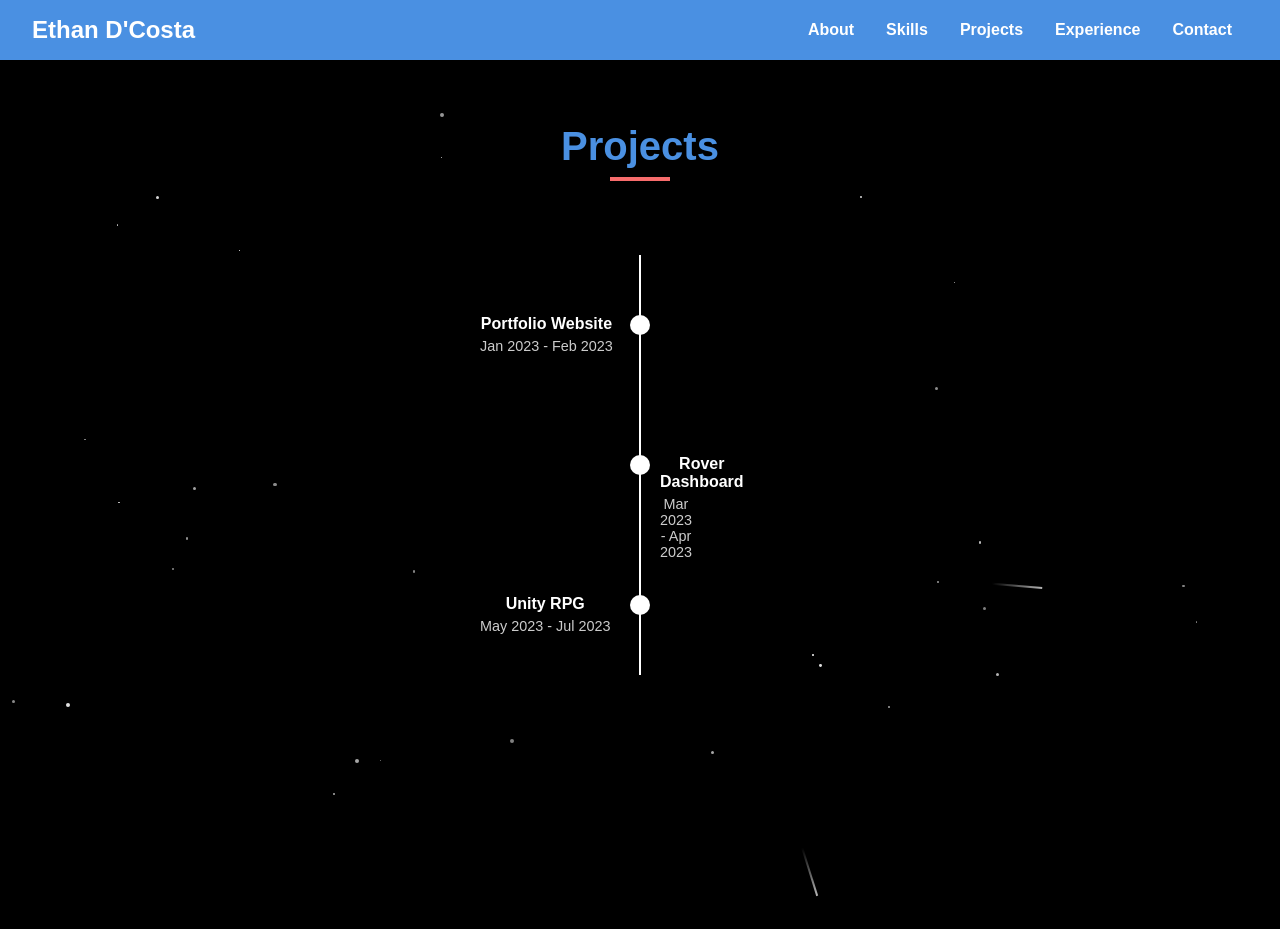
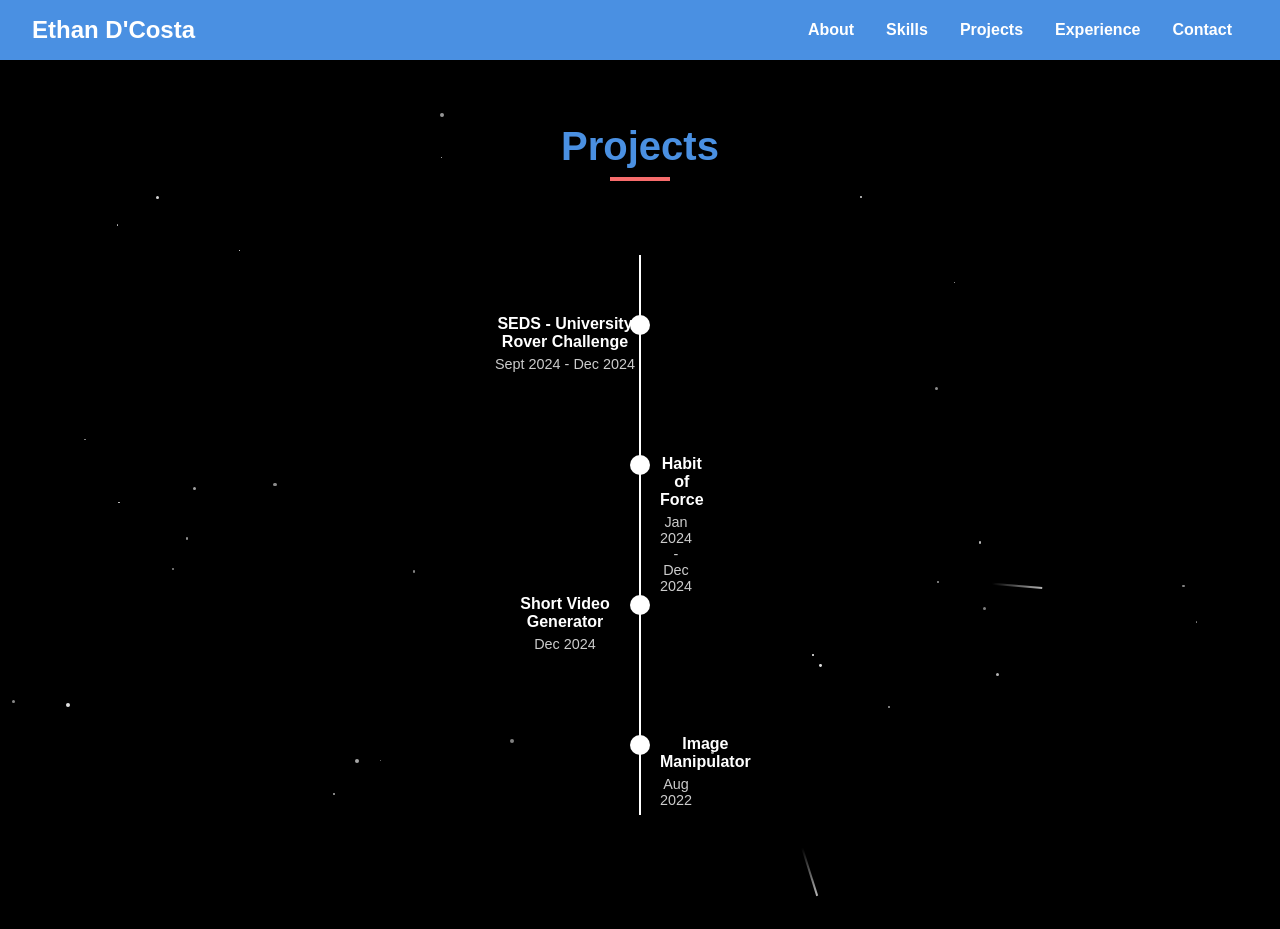
Before and after one commit to ethandcosta/website, a React (Create React App) app: page /projects in a window 1280 px wide. Before the commit the page ends 800 px from the top, so only its background shows below. Built offline with nearby package versions, Linux system fonts and the light colour scheme.

Commit message:
removed boilerplate, cleaned up css

```diff
--- a/public/index.html
+++ b/public/index.html
@@ -1,43 +1,18 @@
 <!DOCTYPE html>
 <html lang="en">
   <head>
+    <link rel="icon" href="data:," />
     <meta charset="utf-8" />
-    <link rel="icon" href="%PUBLIC_URL%/favicon.ico" />
     <meta name="viewport" content="width=device-width, initial-scale=1" />
     <meta name="theme-color" content="#000000" />
     <meta
-      name="description"
-      content="Web site created using create-react-app"
+      name="Ethan D'Costa"
+      content="Ethan's professional portfolio"
     />
-    <link rel="apple-touch-icon" href="%PUBLIC_URL%/logo192.png" />
-    <!--
-      manifest.json provides metadata used when your web app is installed on a
-      user's mobile device or desktop. See https://developers.google.com/web/fundamentals/web-app-manifest/
-    -->
-    <link rel="manifest" href="%PUBLIC_URL%/manifest.json" />
-    <!--
-      Notice the use of %PUBLIC_URL% in the tags above.
-      It will be replaced with the URL of the `public` folder during the build.
-      Only files inside the `public` folder can be referenced from the HTML.
-
-      Unlike "/favicon.ico" or "favicon.ico", "%PUBLIC_URL%/favicon.ico" will
-      work correctly both with client-side routing and a non-root public URL.
-      Learn how to configure a non-root public URL by running `npm run build`.
-    -->
-    <title>React App</title>
+    <title>Ethan D'Costa</title>
   </head>
   <body>
     <noscript>You need to enable JavaScript to run this app.</noscript>
     <div id="root"></div>
-    <!--
-      This HTML file is a template.
-      If you open it directly in the browser, you will see an empty page.
-
-      You can add webfonts, meta tags, or analytics to this file.
-      The build step will place the bundled scripts into the <body> tag.
-
-      To begin the development, run `npm start` or `yarn start`.
-      To create a production bundle, use `npm run build` or `yarn build`.
-    -->
   </body>
 </html>
--- a/src/App.css
+++ b/src/App.css
@@ -196,7 +196,7 @@ footer {
 
 body {
   margin: 0;
-  overflow-x: hidden; /* Prevent scrollbars */
+  overflow-x: hidden; /* Prevent x-scrollbars */
   background: black; /* Base background color */
   font-family: Arial, sans-serif;
 }
--- a/src/Projects.css
+++ b/src/Projects.css
@@ -59,8 +59,28 @@
   }
 
   .station:nth-child(even) .station-label {
-    right: 100px;
-    align-items: flex-end;
+    right: 30px;
+    align-items: flex-start;
+  }
+
+  .station-description {
+    margin-top: 10px;
+    background-color: rgba(255, 255, 255, 0.1);
+    color: white;
+    border-radius: 8px;
+    padding: 10px;
+    width: 300px;
+    box-shadow: 0 4px 6px rgba(0, 0, 0,0, 0.2 );
+    transition: opacity 0.3s ease, transform, 0.3 ease;
+  }
+
+  .station-description p {
+    margin: 0;
+  }
+
+  .station:hover .station-description {
+    opacity: 1;
+    transform: translateY(0);
   }
 
   /* Tooltip styles */
--- a/src/components/Contact.js
+++ b/src/components/Contact.js
@@ -1,9 +1,10 @@
 import SpaceBackground from "./SpaceBackground";
+
 const Contact = () => (
     <section>
       <SpaceBackground />
       <h2>Contact Me</h2>
-      <p>Email: <a href="edcosta1003@gmail.com">ethan.d@gmail.com</a></p>
+      <p>Email: <a href="dcosta.e@northeastern.edu">dcosta.e@northeastern.edu</a></p>
       <p>GitHub: <a href="https://github.com/ethandcosta">github.com/ethandcosta</a></p>
       <p>LinkedIn: <a href="https://linkedin.com/in/ethandcosta">linkedin.com/in/ethandcosta</a></p>
     </section>
--- a/src/components/Projects.js
+++ b/src/components/Projects.js
@@ -1,4 +1,4 @@
-import React, { useEffect } from 'react';
+import React, { useEffect, useState } from 'react';
 import '../Projects.css';
 import SpaceBackground from './SpaceBackground';
 
@@ -40,38 +40,73 @@ const Projects = () => {
     };
   }, []);
 
+  const [activeStation, setActiveStation] = useState(null);
+  const handleMouseEnter = (index) => {
+    setActiveStation(index);
+  }
+  const handleMouseLeave = () => {
+    setActiveStation(null);
+  }
+
+  const projects = [
+    {
+      name: "SEDS - University Rover Challenge",
+      time: "Sept 2024 - Dec 2024",
+      description: "An annual university competition to build a robot suited towards" +
+      " a particular function, here being the navigation of Martian terrain.",
+    },
+    {
+      name: "Habit of Force",
+      time: "Jan 2024 - Dec 2024",
+      description: "A turn-based tactical RPG with a choice-driven story. As a space commander" +
+      ", manage your resources and alliances wisely as the plot demonstrates the consequences of " +
+      "pursuing a particular philosophy.",
+    },
+    {
+        name: "Short Video Generator",
+        time: "Dec 2024",
+        description: "Automatically generates short-form video content scraped from Reddit into a" +
+        "familiar, mass-produced format.",
+    },
+    {
+        name: "Image Manipulator",
+        time: "Aug 2022",
+        description: "A rudimentary Photoshop-like image editing application that uses matrix operations"
+        + "to apply filters."
+    }
+  ];
+
   return (
     <section>
       <h2>Projects</h2>
       <SpaceBackground />
       <div className="timeline-container">
         <div className="timeline">
-          <div className="station" data-info="Created a portfolio website with React.">
-            <div className="circle"></div>
-            <div className="station-label">
-              <p className="station-name">Portfolio Website</p>
-              <p className="station-time">Jan 2023 - Feb 2023</p>
+          {projects.map((project, index) => (
+            <div
+              className={`station ${index % 2 === 0 ? "left" : "right"}`}
+              key={index}
+              onMouseEnter={() => handleMouseEnter(index)}
+              onMouseLeave={handleMouseLeave}
+            >
+              <div className="circle"></div>
+              <div className="station-label">
+                <p className="station-name">{project.name}</p>
+                <p className="station-time">{project.time}</p>
+                {activeStation === index && (
+                  <div className="station-description">
+                    <p>{project.description}</p>
+                  </div>
+                )}
+              </div>
             </div>
-          </div>
-          <div className="station" data-info="Developed a rover dashboard UI with React.">
-            <div className="circle"></div>
-            <div className="station-label">
-              <p className="station-name">Rover Dashboard</p>
-              <p className="station-time">Mar 2023 - Apr 2023</p>
-            </div>
-          </div>
-          <div className="station" data-info="Built a turn-based RPG in Unity with C#.">
-            <div className="circle"></div>
-            <div className="station-label">
-              <p className="station-name">Unity RPG</p>
-              <p className="station-time">May 2023 - Jul 2023</p>
-            </div>
-          </div>
+          ))}
         </div>
-        <div className="tooltip" id="tooltip"></div>
+        <div className = "tooltip" id = "tooltip"></div>
       </div>
     </section>
   );
 };
 
+
 export default Projects;
```
